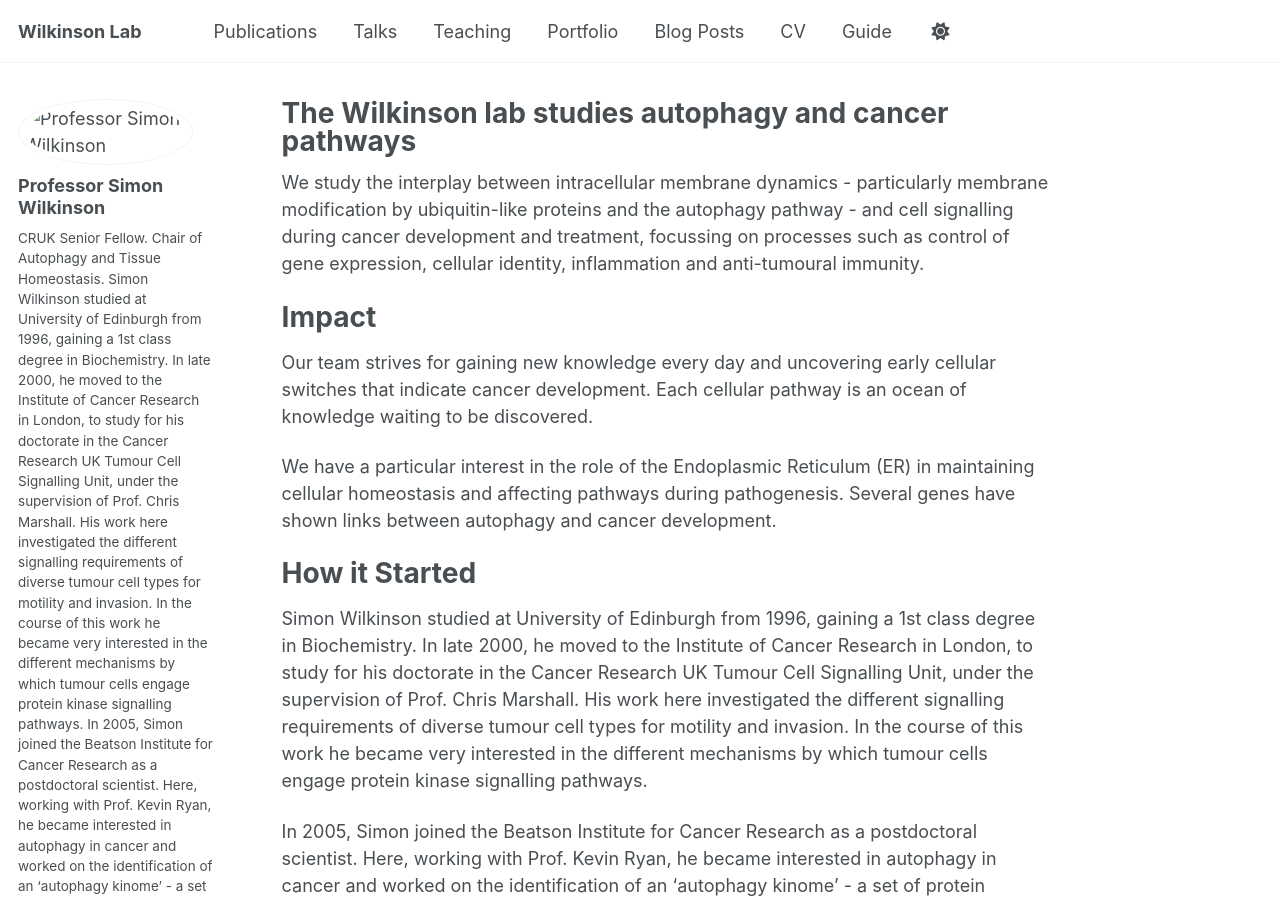
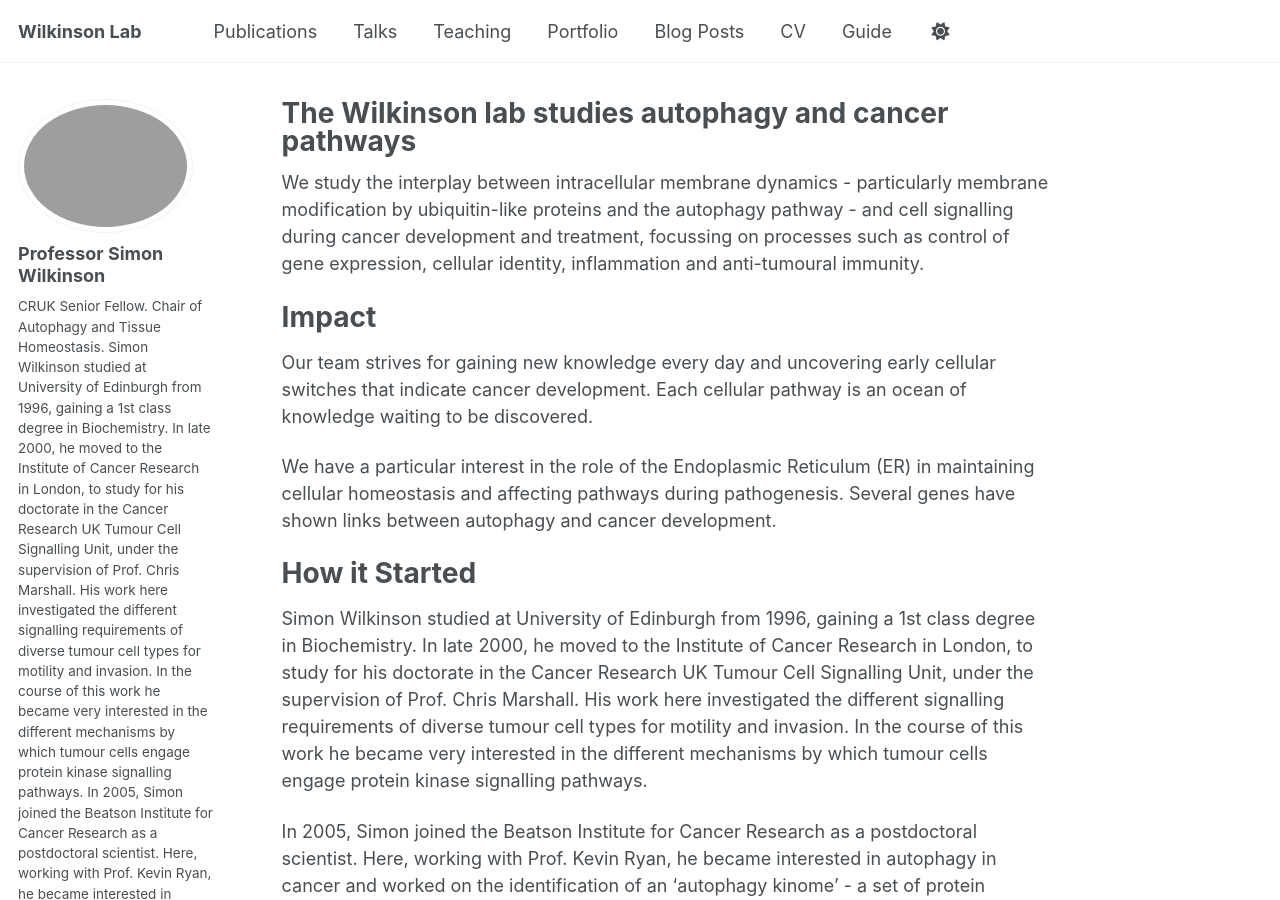
Before and after one commit to beeaak/beeaak.github.io, a Jekyll site: the page built from _pages/about.md, in a window 1280 px wide and 900 px high. Built offline with Jekyll 4.4.1, drawn with Linux system fonts in a browser that asks for light colours; some web fonts are replaced.

Commit message:
Update _config.yml

```diff
--- a/_config.yml
+++ b/_config.yml
@@ -22,7 +22,7 @@ repository               : "academicpages/academicpages.github.io"
 #               Additional customization can be done by editing /_includes/author-profile.html
 author:
   # Biographic information
-  avatar           : "SW.png"
+  avatar           : "![Lab Group](SW.jpg)"
   name             : "Professor Simon Wilkinson"
   pronouns         : # example: "she/her"
   bio              : "CRUK Senior Fellow. Chair of Autophagy and Tissue Homeostasis. Simon Wilkinson studied at University of Edinburgh from 1996, gaining a 1st class degree in Biochemistry. In late 2000, he moved to the Institute of Cancer Research in London, to study for his doctorate in the Cancer Research UK Tumour Cell Signalling Unit, under the supervision of Prof. Chris Marshall. His work here investigated the different signalling requirements of diverse tumour cell types for motility and invasion. In the course of this work he became very interested in the different mechanisms by which tumour cells engage protein kinase signalling pathways.
```
